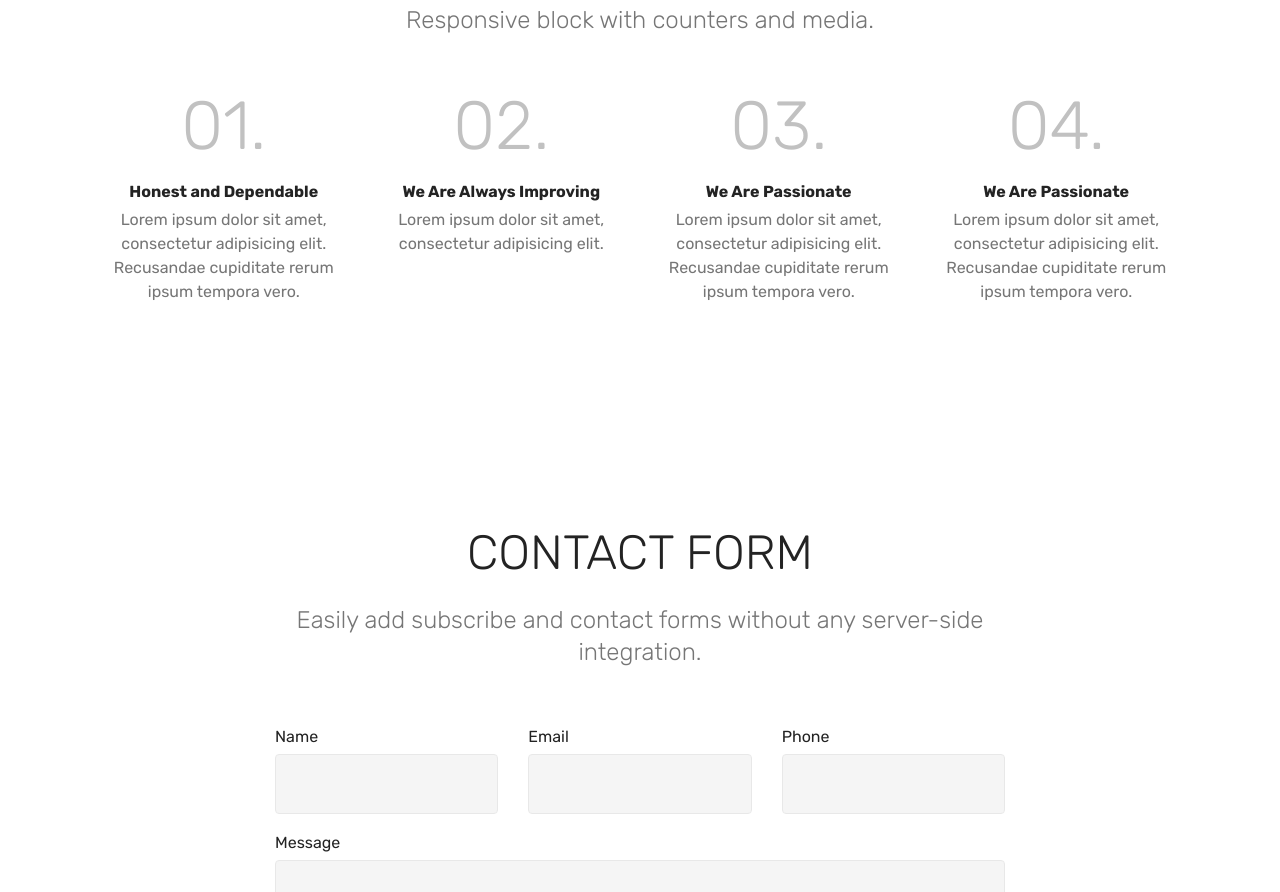
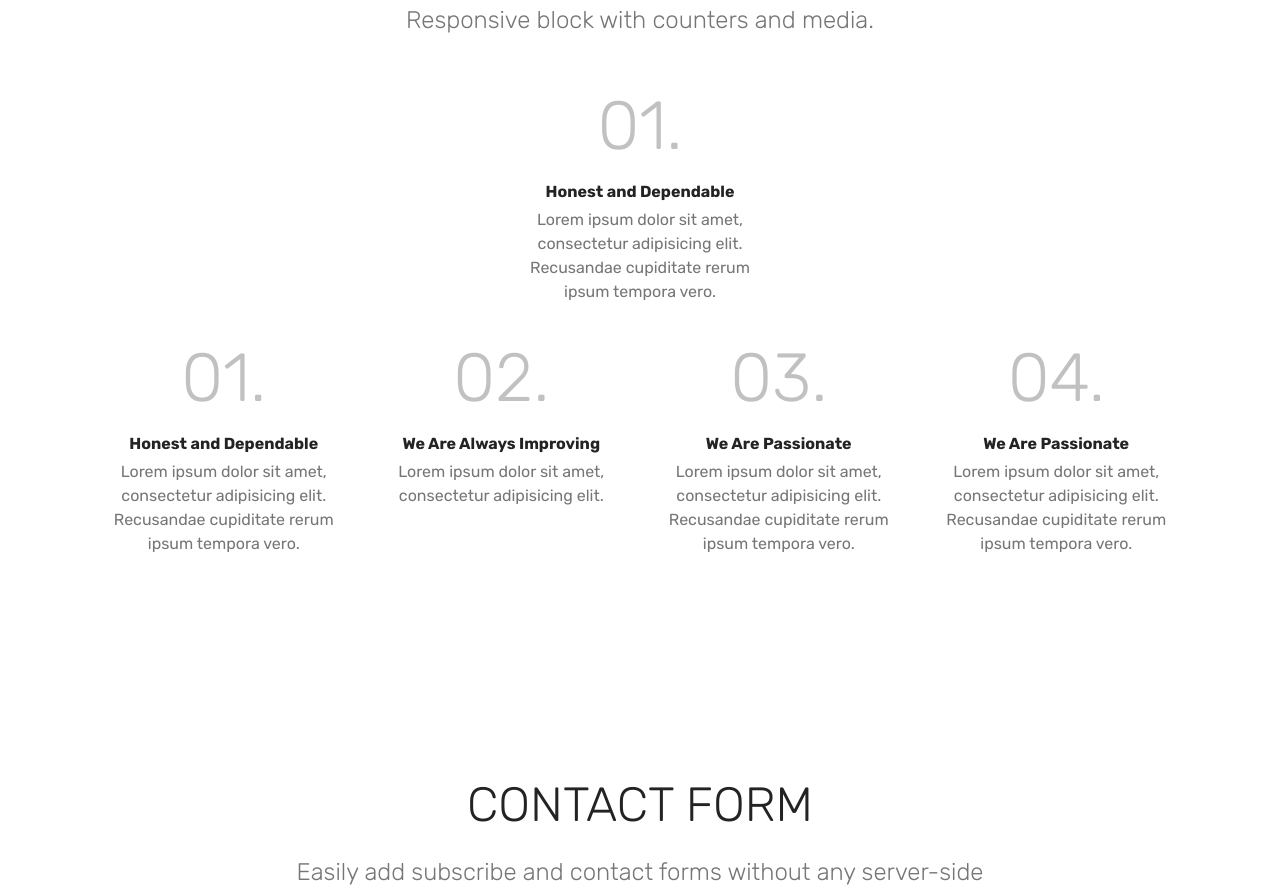
Before and after one commit to JaisAssociates/haris, a plain HTML site: page index.html in a window 1280 px wide. Shown: the part 999-1891 px from the top of the page. Drawn offline with Linux system fonts and the light colour scheme; files whose address does not match are found by name.

Commit message:
Update index.html

```diff
--- a/index.html
+++ b/index.html
@@ -4,7 +4,6 @@
   <!-- Site made with Mobirise Website Builder v4.9.1, https://mobirise.com -->
   <meta charset="UTF-8">
   <meta http-equiv="X-UA-Compatible" content="IE=edge">
-  <meta name="generator" content="Mobirise v4.9.1, mobirise.com">
   <meta name="viewport" content="width=device-width, initial-scale=1, minimum-scale=1">
   <link rel="shortcut icon" href="assets/images/logo4.png" type="image/x-icon">
   <meta name="description" content="">
@@ -106,6 +105,19 @@
             Responsive block with counters and media.
         </h3>
         <div>
+                <div class="cards-container">
+                    <div class="card col-12 col-md-6 col-lg-3 pb-md-4">
+                        <div class="panel-item align-center">
+                            <div class="card-img pb-3">
+                                <h3 class="img-text mbr-fonts-style display-1">01.</h3>
+                            </div>
+                            <div class="card-text">
+                                <h4 class="mbr-content-title mbr-bold mbr-fonts-style display-7">Honest and Dependable</h4>
+                                <p class="mbr-content-text mbr-fonts-style display-7">
+                                    Lorem ipsum dolor sit amet, consectetur adipisicing elit. Recusandae cupiditate rerum ipsum tempora vero.</p>
+                            </div>
+                        </div>
+                    </div>
                 <div class="cards-container">
                     <div class="card col-12 col-md-6 col-lg-3 pb-md-4">
                         <div class="panel-item align-center">
```
